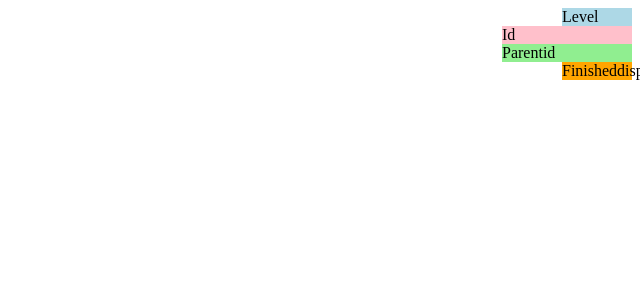
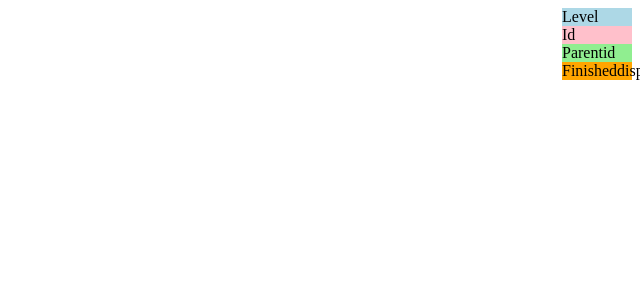
Before and after one commit to HNygard/HTODO, a PHP site: page /test-dynoppg.php in a window 1320 px wide; the page is wider, and only the part inside the window is pictured. Shown: the top 300 px of that part, without its empty margins (680-1320 px from the left). Run offline with PHP 8.4, Linux system fonts and the light colour scheme; data that the repository does not hold is empty.

Commit message:
Changing with of id display and parent

```diff
--- a/test-dynamisk oppgaveliste/test-dynoppg.php
+++ b/test-dynamisk oppgaveliste/test-dynoppg.php
@@ -555,13 +555,13 @@ li {
 .id_display
 {
 	background-color: pink;
-	width: 130px;
+	width: 70px;
 	float: right;
 }
 .parent_id
 {
 	background-color: lightgreen;
-	width: 130px;
+	width: 70px;
 	float: right;
 }
 .position
```
